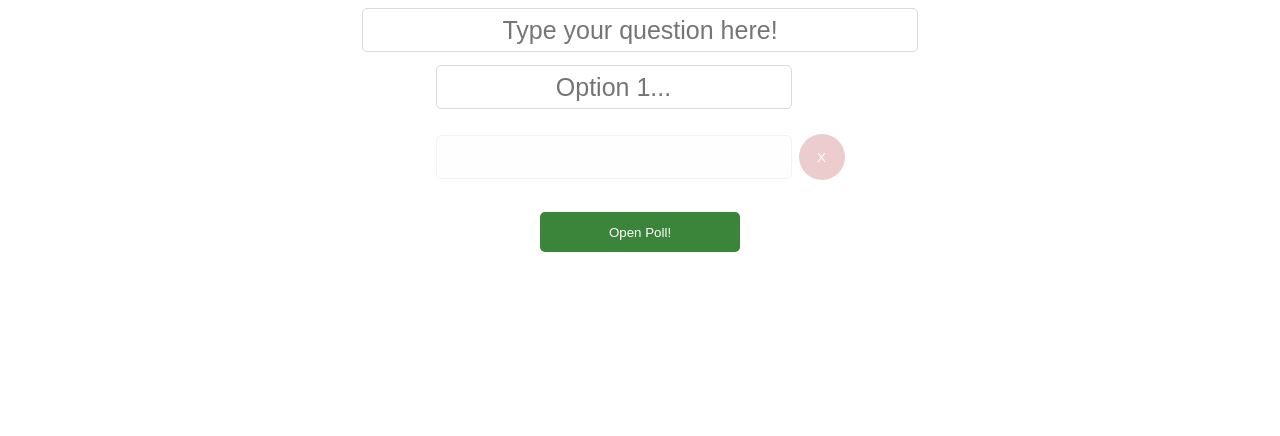
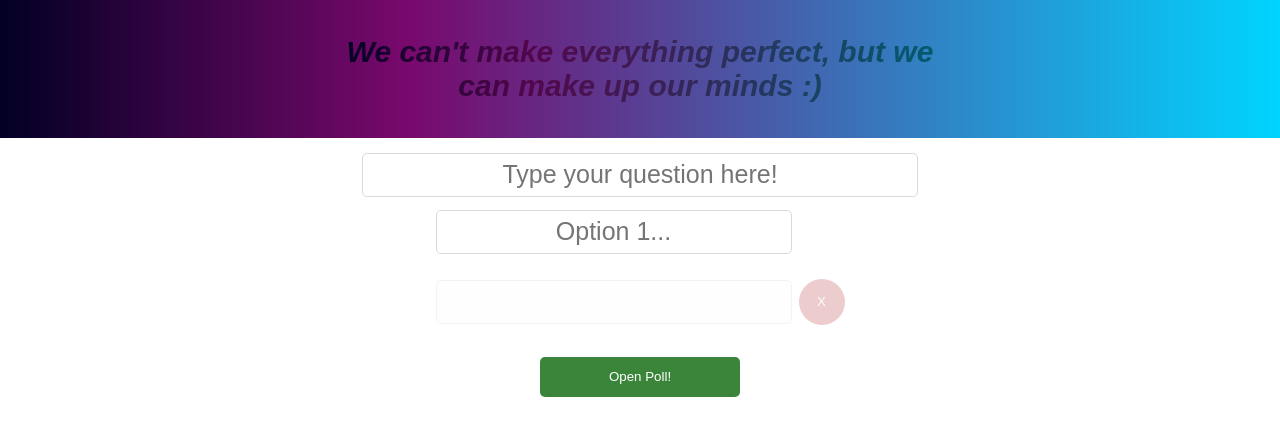
Before and after one commit to temlabs/poll-app-front-end, a React (Create React App) app: page / in a window 1280 px wide. Shown: the top 436 px of the page. Built offline with nearby package versions, Linux system fonts and the light colour scheme; no server answers; the HTML template or start-up script is replaced by a standard one.

Commit message:
Added header and moved the maincontent in App into a variable for clarity

```diff
--- a/src/App.tsx
+++ b/src/App.tsx
@@ -2,11 +2,28 @@ import CreatePoll from "./components/CreatePoll";
 import VoteInPoll from "./components/VoteInPoll";
 import "./styles/main-style.css";
 function App(): JSX.Element {
+  let mainContent: JSX.Element;
   if (window.location.href.match("#/polls/*")) {
-    return <VoteInPoll />;
+    mainContent = <VoteInPoll />;
   } else {
-    return <CreatePoll />;
+    mainContent = <CreatePoll />;
   }
+
+  return (
+    <>
+      <header className="flex-container-column centre-children">
+        <h2>
+         We can't make everything perfect, but we can make up our minds :)
+        </h2>
+
+      </header>
+      <section>
+        {mainContent}
+      </section>
+    </>
+
+
+  )
 }
 
 export default App;
--- a/src/styles/main-style.css
+++ b/src/styles/main-style.css
@@ -136,3 +136,26 @@ input:disabled {
   );
   color: rgb(255, 255, 255);
 }
+
+body {
+  margin:0;
+}
+
+header {
+  text-align: center;
+  font-style: italic;
+  margin-bottom: 15px;
+  font-size: 20px;
+  padding: 10px;
+  background: rgb(2,0,36);
+  background: linear-gradient(90deg, rgba(2,0,36,1) 0%, rgba(121,9,109,1) 32%, rgba(0,212,255,1) 100%);
+
+}
+
+header > h2 {
+  width:600px;
+  background: -webkit-linear-gradient(0deg, rgba(2,0,36,1) 0%, rgb(83, 6, 76) 32%, rgb(2, 92, 110) 100%);
+  -webkit-background-clip: text;
+  -webkit-text-fill-color: transparent;
+  height: inherit;
+}
```
